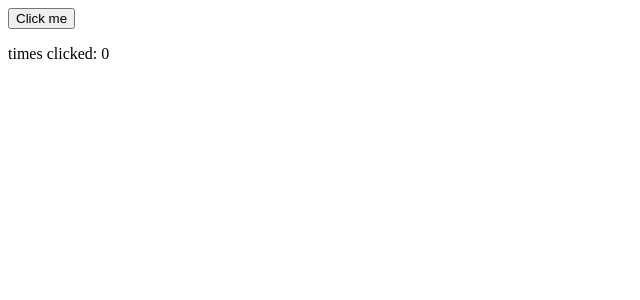
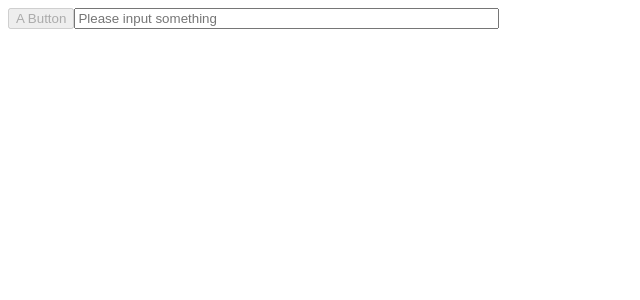
Before and after one commit to ramirezquintero/ReactBook, a React (Vite) app: page / in a window 1280 px wide. Shown: the top 300 px of the page, without its empty margins (0-640 px from the left). Built offline with nearby package versions, Linux system fonts and the light colour scheme.

Commit message:
yet another element excercise

```diff
--- a/src/main.jsx
+++ b/src/main.jsx
@@ -1,18 +1,16 @@
 import * as ReactDOM from "react-dom/client";
+import { useState } from "react";
 
-var clicked = 0;
-
-const handleClick= () => {
-  clicked++;
-  console.log("Button clicked")
-  console.log(clicked)
-};
+const enabled = false;
+const text = "A Button";
+const placeholder = "Please input something";
+const size = 50;
 
 const root = ReactDOM.createRoot(document.getElementById("root"));
 
 root.render(
   <section>
-    <button onClick={handleClick}>Click me</button>
-    <p>times clicked: {clicked}</p>
+    <button disabled={!enabled}>{text}</button>
+    <input placeholder={placeholder} size={size} />
   </section>
-)
+);
```
